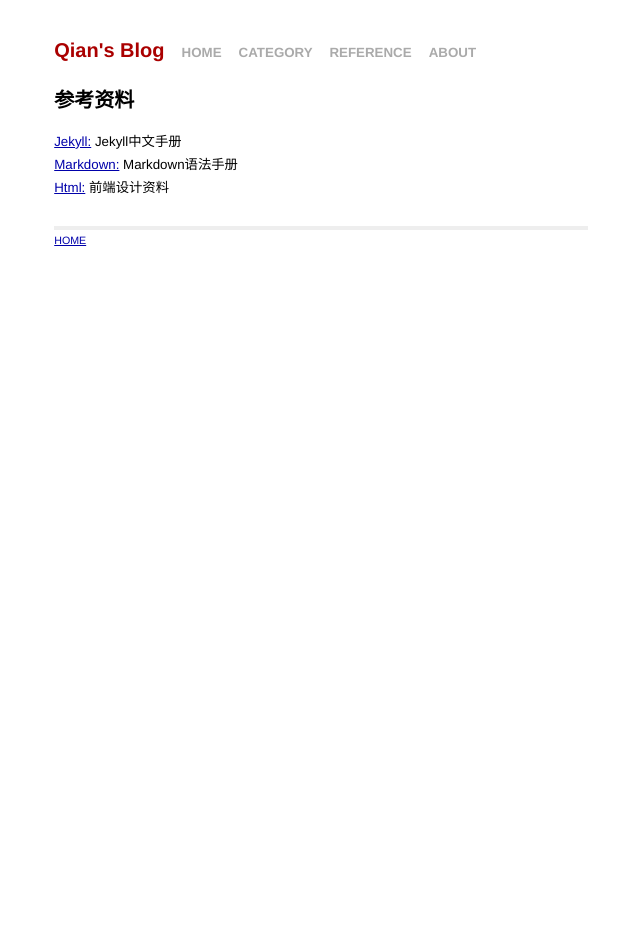
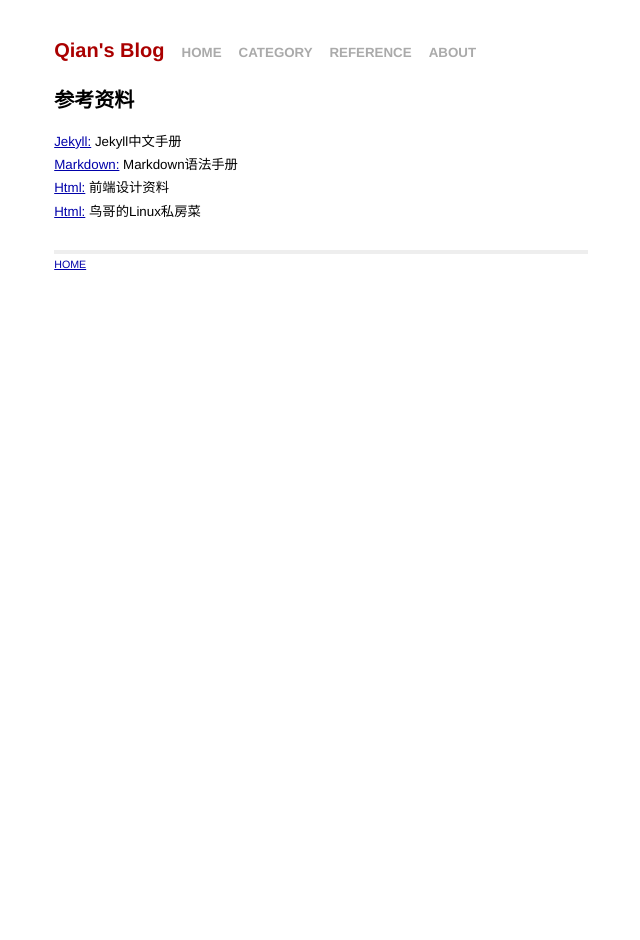
Before and after one commit to jackyuqian/jackyuqian.github.io, a Jekyll site: the page built from reference/index.html, in a window 1280 px wide. Shown: the whole page, without its empty margins (319-959 px from the left). Built offline with Jekyll 4.4.1, drawn with Linux system fonts in a browser that asks for light colours.

Commit message:
add linux

```diff
--- a/reference/index.html
+++ b/reference/index.html
@@ -9,5 +9,6 @@ title: Qian's Blog
     <li><a href="http://jekyllcn.com/">Jekyll:</a> Jekyll中文手册</li>
     <li><a href="http://www.appinn.com/markdown/">Markdown:</a> Markdown语法手册</li>
     <li><a href="http://www.w3school.com.cn/index.html">Html:</a> 前端设计资料</li>
+    <li><a href="http://linux.vbird.org">Html:</a> 鸟哥的Linux私房菜</li>
   </ul>
 </div>
```
